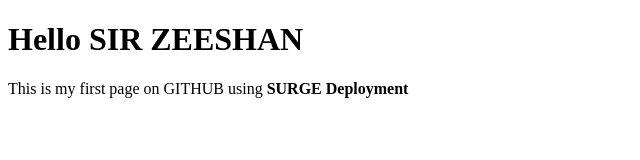
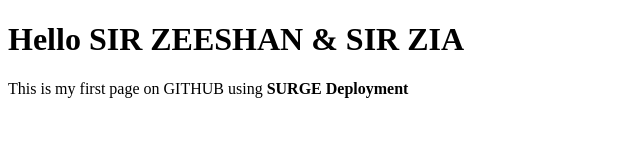
Before and after one commit to Saifullah455/1st-Sesion-Bootcamp, a plain HTML site: page home.html in a window 1280 px wide. Shown: the whole page, without its empty margins (0-640 px from the left). Drawn offline with Linux system fonts and the light colour scheme.

Commit message:
Modify h1
Some Modification on Heading

```diff
--- a/home.html
+++ b/home.html
@@ -6,7 +6,7 @@
     <title>SAIFULLAH's Home</title>
 </head>
 <body>
-    <h1>Hello SIR ZEESHAN</h1>
+    <h1>Hello SIR ZEESHAN & SIR ZIA</h1>
     <div>
         This is my first page on GITHUB using <b>SURGE Deployment</b>
     </div>
```
